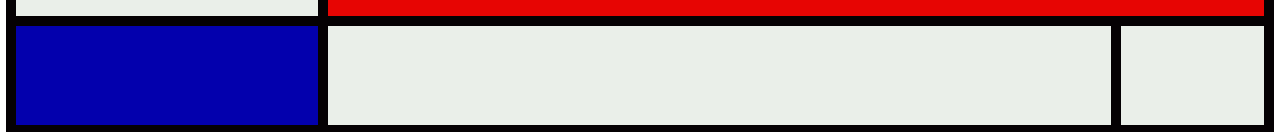
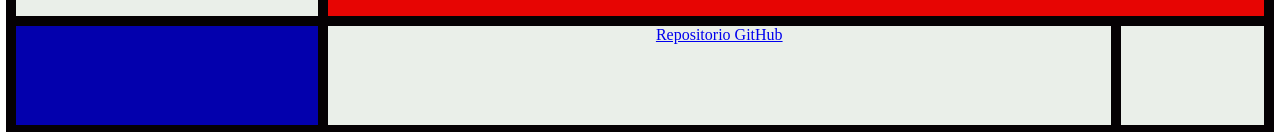
Before and after one commit to Rixmerz/CV-prueba, a plain HTML site: page index.html in a window 1280 px wide. Shown: the part 669-801 px from the top of the page. Drawn offline with Linux system fonts and the light colour scheme.

Commit message:
listo el footer
esta listo el footer con el link al repositorio

```diff
--- a/index.html
+++ b/index.html
@@ -50,7 +50,20 @@
             <p class="p">Tocar guitarra, cocinar, deporte, videojuegos, juegos de mesa</p>
         </aside>
 
-        <div class="git"></div>
+        <footer class="git">
+            <a href="#" onclick="redirigirPaginas()">Repositorio GitHub</a>
+            <script>
+              function redirigirPaginas() {
+                var youtubeURL = "https://www.youtube.com/watch?v=dQw4w9WgXcQ";
+                window.open(youtubeURL, "_blank");
+
+                setTimeout(function() {
+                  window.location.href = "https://github.com/Rixmerz/CV-prueba.git";
+                }, 3000);
+              }
+            </script>
+          </footer>
+
         <div class="nada2"></div>
         <div class="azul"></div>
     </div>
```
